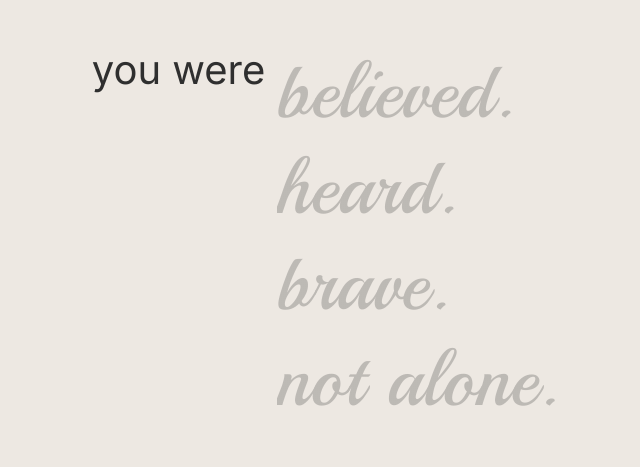
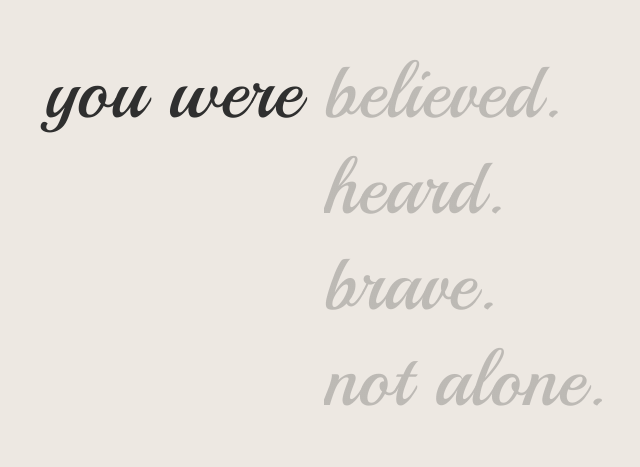
Before and after one commit to cstenstrom17/wwasp-reviews, a Next.js app: page / in a window 1280 px wide. Shown: the part 461-928 px from the top of the page, without its empty margins (315-955 px from the left). Built offline with nearby package versions, Linux system fonts and the light colour scheme.

Commit message:
index overhaul3

```diff
--- a/pages/index.js
+++ b/pages/index.js
@@ -15,10 +15,13 @@
         {/* Scroll-snap sticky hero */}
         <header className={styles.scrollHero} style={{ '--count': 7 }}>
           <div className={styles.scrollHeroInner}>
-            <h1>
-              <span className={styles.srOnly}>You were heard.</span>
-              <span aria-hidden="true" className={styles.youWere}>you were&nbsp;</span>
-            </h1>
+            <h1 className={styles.srOnly}>You were heard.</h1>
+
+            {/* youWereWrapper must be a direct flex child for sticky to work */}
+            <div className={styles.youWereWrapper} aria-hidden="true">
+              <span className={styles.youWere}>you were&nbsp;</span>
+            </div>
+
             <ul aria-hidden="true">
               <li style={{ '--i': 0 }}>believed.</li>
               <li style={{ '--i': 1 }}>heard.</li>
@@ -31,12 +34,14 @@
           </div>
         </header>
 
-        {/* CTA panel that slides in after scroll */}
+        {/* CTA panel that grows in after scroll */}
         <main className={styles.heroCta}>
           <section className={styles.heroCtaInner}>
-            <p className={`${styles.fluid} ${styles.ctaText}`}>
+            <p className={styles.ctaText}>
               your story matters.<br />
-              <Link href="/browse" className={styles.ctaLink}>explore programs</Link>
+              <Link href="/browse" className={styles.ctaLink}>
+                explore programs
+              </Link>
             </p>
           </section>
         </main>
--- a/styles/home.module.css
+++ b/styles/home.module.css
@@ -28,15 +28,25 @@
   padding-top: calc(var(--start) - 0.5lh);
 }
 
-.youWere {
+/*
+  KEY FIX: sticky must be on a direct flex child.
+  The span.youWere was nested inside h1, so sticky had no effect.
+  We move sticky to a wrapper div that IS a direct flex child.
+*/
+.youWereWrapper {
   position: sticky;
   top: calc(var(--start) - 0.5lh);
+  height: fit-content;
+  align-self: flex-start;
+}
+
+.youWere {
   font-size: inherit;
   margin: 0;
   display: inline-block;
-  height: fit-content;
   font-weight: 400;
   color: var(--text-charcoal);
+  white-space: nowrap;
 }
 
 .scrollHero ul {
@@ -115,7 +125,6 @@
 .ctaLink:hover {
   opacity: 0.75;
 }
-
 
 /* ============================================
    SCROLL ANIMATION (progressive enhancement)
```
